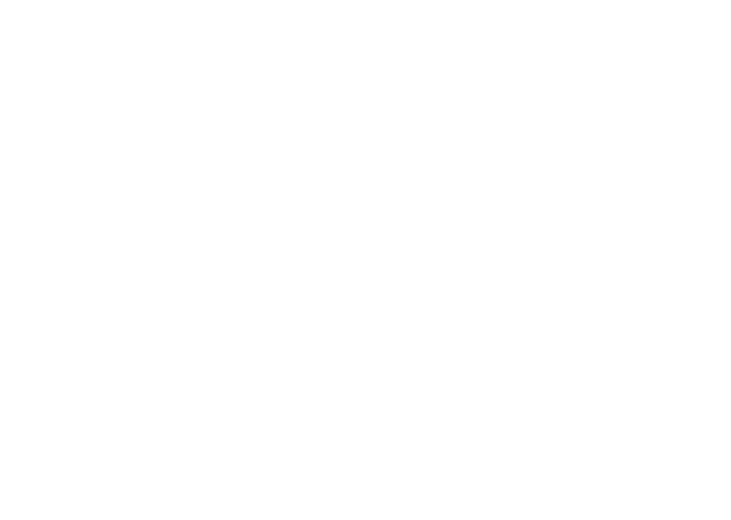
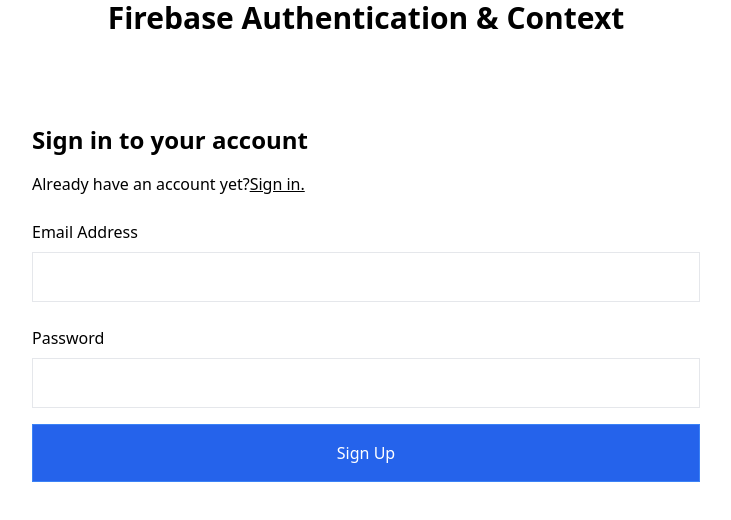
Before and after one commit to Chimoha31/Authentication_F_v9, a React (Create React App) app: page /signup in a window 1280 px wide. Shown: the top 520 px of the page, without its empty margins (274-1005 px from the left). Built offline with nearby package versions, Linux system fonts and the light colour scheme.

Commit message:
Created cimponents

```diff
--- a/src/App.js
+++ b/src/App.js
@@ -1,9 +1,20 @@
-import React from 'react'
+import React from 'react';
+import { Routes, Route } from 'react-router-dom';
+import Account from './components/Account';
+import SignIn from './components/SignIn';
+import SignUp from './components/SignUp';
 
 const App = () => {
   return (
     <div>
-
+      <h1 className="text-center text-3xl font-bold">
+        Firebase Authentication & Context
+      </h1>
+      <Routes>
+        <Route path="/" element={<SignIn />} />
+        <Route path="/signup" element={<SignUp />} />
+        <Route path="/account" element={<Account />} />
+      </Routes>
     </div>
   )
 }
--- /dev/null
+++ b/src/components/Account.jsx
@@ -0,0 +1,11 @@
+import React from 'react';
+
+const Account = () => {
+  return (
+    <div>
+      <h1>Account</h1>
+    </div>
+  )
+}
+
+export default Account
--- /dev/null
+++ b/src/components/SignIn.jsx
@@ -0,0 +1,11 @@
+import React from 'react';
+
+const SignIn = () => {
+  return (
+    <div>
+      <h1>Sign in</h1>
+    </div>
+  )
+}
+
+export default SignIn
--- /dev/null
+++ b/src/components/SignUp.jsx
@@ -0,0 +1,30 @@
+import React from "react";
+import { Link } from "react-router-dom";
+
+const SignUp = () => {
+  return (
+    <div className="max-w-[700px] mx-auto my-16 p-4">
+      <div>
+        <h1 className="text-2xl font-bold py-2">Sign in to your account</h1>
+        <p className="py-2">
+          Already have an account yet?
+          <Link to="/" className="underline">Sign in.</Link>
+        </p>
+      </div>
+
+      <form>
+        <div className="flex flex-col py-2">
+          <label className="py-2 font-medium">Email Address</label>
+          <input className="border p-3" type="email" />
+        </div>
+        <div className="flex flex-col py-2">
+          <label className="py-2 font-medium">Password</label>
+          <input className="border p-3" type="password" />
+        </div>
+        <button className="border border-blue-500 bg-blue-600 hover:bg-blue-500 w-full p-4 my-2 text-white">Sign Up</button>
+      </form>
+    </div>
+  );
+};
+
+export default SignUp;
```
